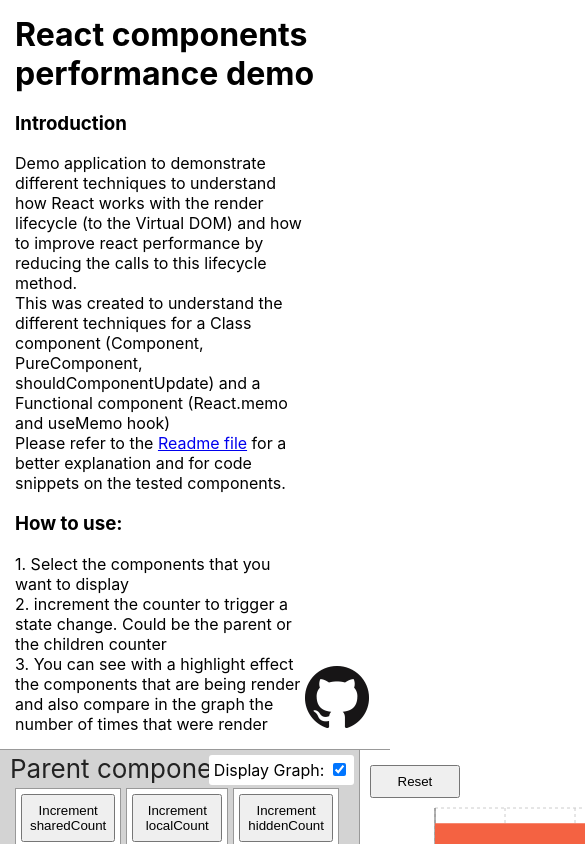
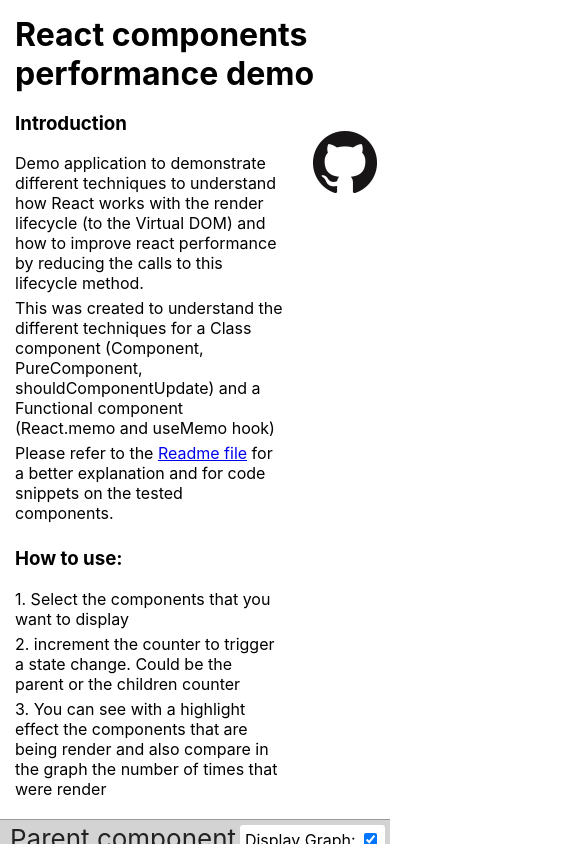
Before and after one commit to gonmercado/react-performance-demo, a React (Create React App) app: page / in a window 390 px wide. Shown: the top 844 px of the page, 585 px wide, since content can reach past the window. Built offline with nearby package versions, Linux system fonts and the light colour scheme.

Commit message:
Adding some responsiveness to the app

```diff
--- a/src/App.scss
+++ b/src/App.scss
@@ -29,8 +29,30 @@
         flex: 1;
     }
     .links {
-        align-self: flex-end;
+        margin-top: 30px;
+        margin-left: 20px;
         width: 70px;
+        .link {
+            &:hover {
+                background-color: #ddd;
+            }
+            background-color: #fff;
+            transition: background-color 300ms ease-in;
+            height: 80px;
+            width: 80px;
+            padding: 8px;
+            -webkit-box-sizing: border-box;
+            -moz-box-sizing: border-box;
+            box-sizing: border-box;
+            -webkit-border-radius: 40px;
+            -moz-border-radius: 40px;
+            border-radius: 40px;
+            cursor: pointer;
+            display: block;
+        }
+    }
+    p {
+        padding-bottom: 5px;
     }
 }
 
@@ -219,3 +241,9 @@
         background-color: #f6f6f6;
     }
 }
+
+@media only screen and (max-width: 750px) {
+    .app-main-content {
+        flex-wrap: wrap;
+    }
+}
--- a/src/components/shared/CounterIncrementor.js
+++ b/src/components/shared/CounterIncrementor.js
@@ -5,7 +5,7 @@
 
   return (
     <div className={ 'counter-incrementer' }>
-      <button onClick={ () => onCounterIncrement(name) }>{ `Increment ${ name }` }</button><p>{ count }</p>
+      <button onClick={ () => onCounterIncrement(name) }>{ `Incr ${ name }` }</button><p>{ count }</p>
     </div>
   );
 };
```
